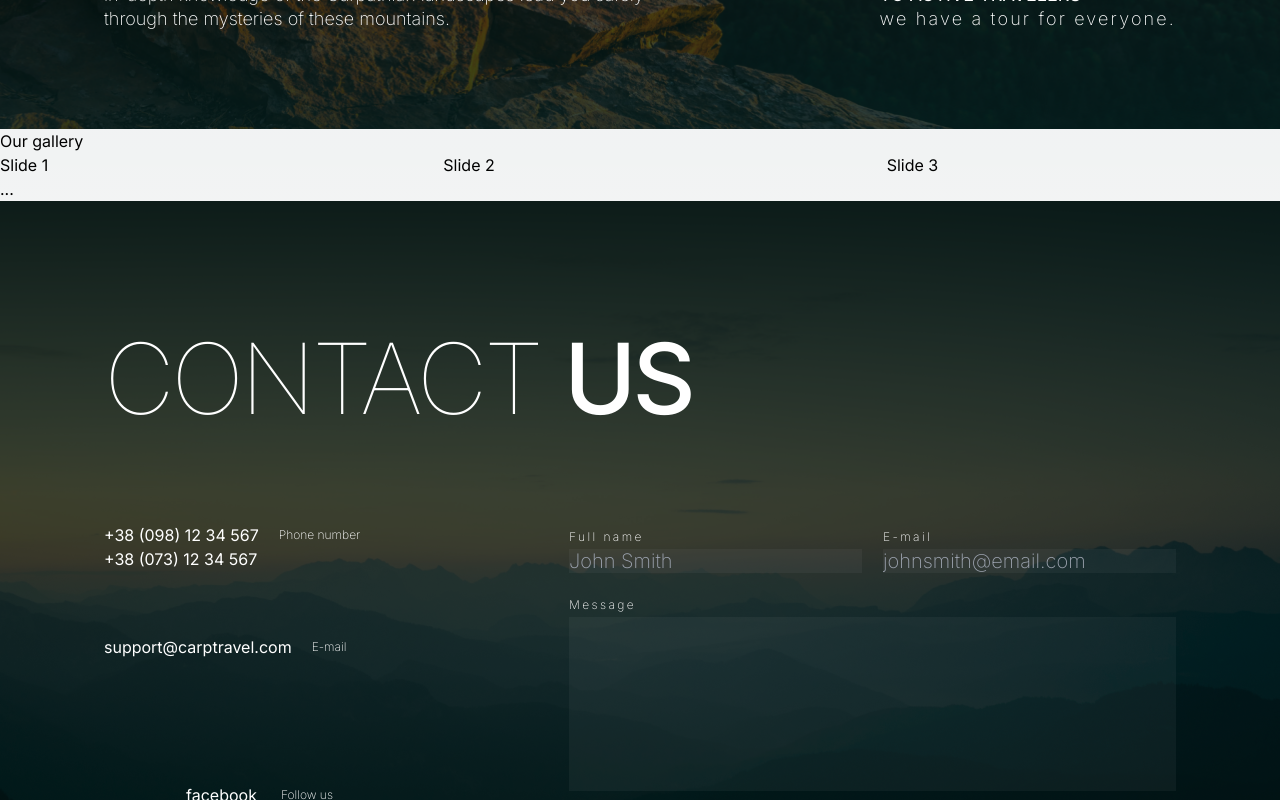
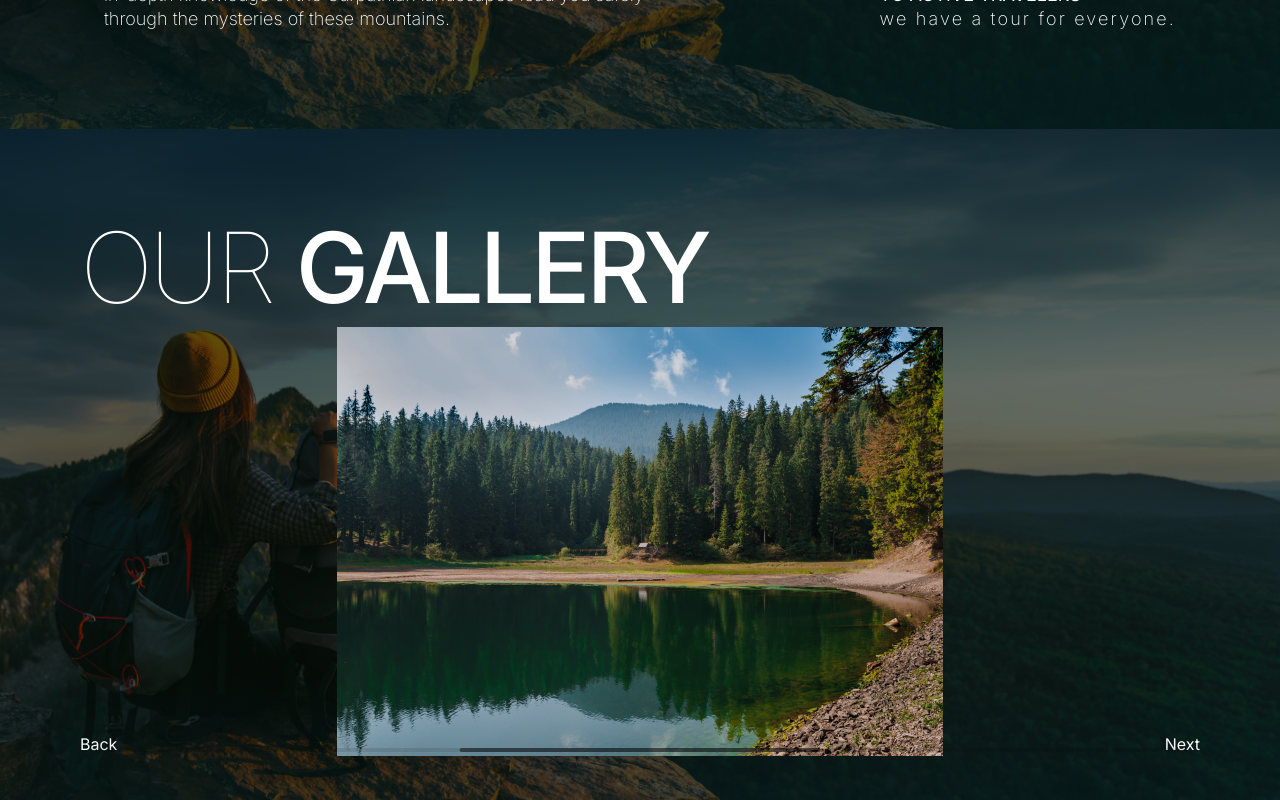
Before and after one commit to Nataly-Moskalenko/carpathians-travel, a Next.js app: page / in a window 1280 px wide. Shown: the part 1460-2260 px from the top of the page. Built offline with nearby package versions, Linux system fonts and the light colour scheme.

Commit message:
adds swiper to gallery

```diff
--- a/app/components/Gallery.js
+++ b/app/components/Gallery.js
@@ -1,24 +1,64 @@
 'use client';
 
+import { React, useRef, useState } from 'react';
+import { Navigation, Pagination, Scrollbar, A11y, Autoplay } from 'swiper/modules';
 import { Swiper, SwiperSlide } from 'swiper/react';
 
 import 'swiper/css';
+import 'swiper/css/navigation';
+import 'swiper/css/pagination';
+import 'swiper/css/scrollbar';
+
+import Image from 'next/image';
+import Gallery1 from '../../public/gallery1.jpg';
+import Gallery2 from '../../public/gallery2.jpg';
+import Gallery3 from '../../public/gallery3.jpg';
+
+const galeryImages = [
+  { id: 1, src: Gallery1 },
+  { id: 2, src: Gallery2 },
+  { id: 3, src: Gallery3 },
+];
 
 export default function Gallery() {
+  const prevRef = useRef(null);
+  const nextRef = useRef(null);
+  const [_, setInit] = useState();
   return (
-    <section id="Gallery">
-      <h2>Our gallery</h2>
+    <section
+      id="Gallery"
+      className="text-white h-[788px] bg-light-gray w-full bg-image-about bg-center bg-no-repeat bg-cover p-20"
+    >
+      <h2>
+        <span className="text-[40px] md:text-[67px] lg:text-[98px] font-thin uppercase lg:tracking-[-3.92px] leading-[56px] md:leading-[1.2]">
+          Our{' '}
+        </span>
+        <span className="text-[40px] md:text-[67px] lg:text-[98px] font-medium uppercase tracking-[-1.6px] md:tracking-[-2.68px] lg:tracking-[-3.92px] leading-[56px] md:leading-[1.2]">
+          gallery
+        </span>
+      </h2>
       <Swiper
-        spaceBetween={50}
-        slidesPerView={3}
-        onSlideChange={() => console.log('slide change')}
-        onSwiper={(swiper) => console.log(swiper)}
+        modules={[Navigation, Pagination, Scrollbar, A11y, Autoplay]}
+        spaceBetween={24}
+        slidesPerView={1}
+        navigation={{
+          prevEl: prevRef.current,
+          nextEl: nextRef.current,
+        }}
+        onInit={() => setInit(true)}
+        autoplay={true}
+        loop={true}
+        scrollbar={{ draggable: true }}
       >
-        <SwiperSlide>Slide 1</SwiperSlide>
-        <SwiperSlide>Slide 2</SwiperSlide>
-        <SwiperSlide>Slide 3</SwiperSlide>
-        <SwiperSlide>Slide 4</SwiperSlide>
-        ...
+        {galeryImages.map((image) => (
+          <SwiperSlide key={image.id}>
+            <Image className="w-[606px] h-[429px] ml-auto mr-auto" src={image.src} alt="Photo CarpTravel" />
+          </SwiperSlide>
+        ))}
+        <button className="absolute text-white bottom-0" ref={prevRef}>
+          Back
+        </button>
+        <button className="absolute right-0 bottom-0" ref={nextRef}>Next</button>
       </Swiper>
     </section>
   );
```
